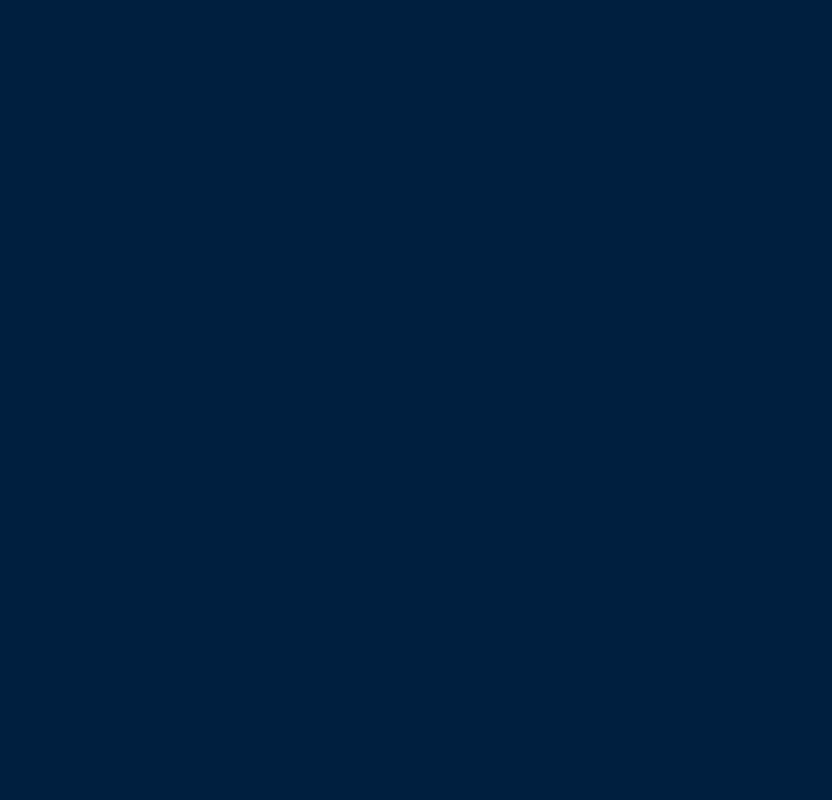
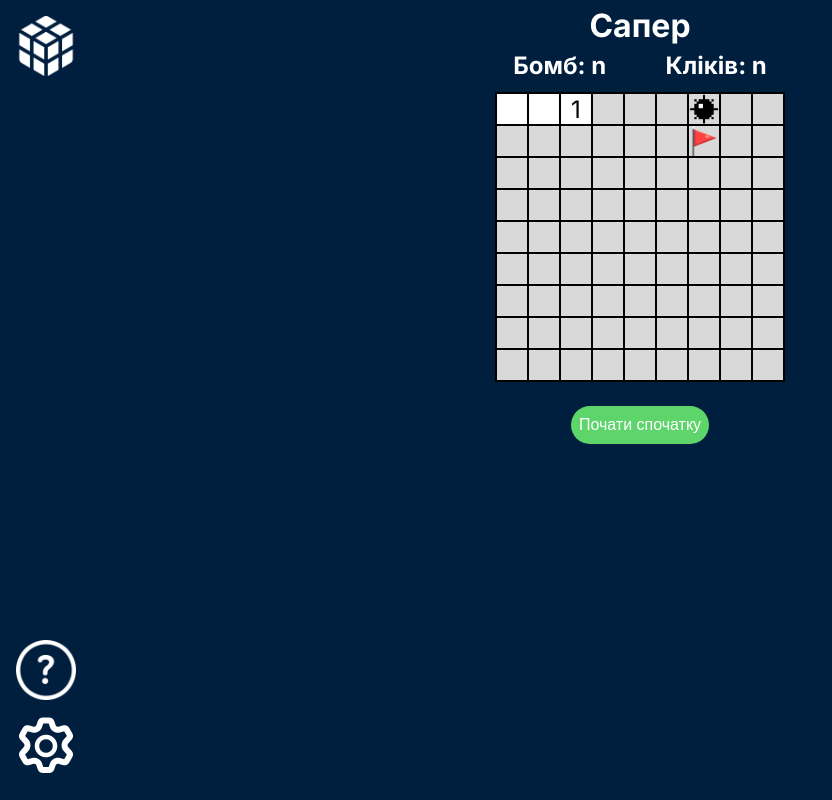
Before and after one commit to s3rbar/webgames, a website: page app/html/minesweeper.html in a window 1280 px wide. Shown: the whole page, without its empty margins (0-832 px from the left). Drawn offline with Linux system fonts and the light colour scheme.

Commit message:
Update boilerplate.scss + Add layout for minesweeper page

```diff
--- a/app/html/minesweeper.html
+++ b/app/html/minesweeper.html
@@ -7,7 +7,107 @@
     <link rel="stylesheet" href="../../dist/index.css">
     <title>Document</title>
 </head>
-<body>
-
+<body id="minesweeper">
+    <aside>
+        <a class="home-link" href="../../index.html">
+            <img src="../../images/wrubik.png" alt="Logo">
+        </a>
+        <section>
+            <img src="../../images/question.png" alt="Info">
+            <img src="../../images/settings.png" alt="Settings">
+        </section>
+    </aside>
+    <main>
+        <h1>Сапер</h1>
+        <h2 class="score">
+            Бомб: <span>n</span>
+            &emsp;&emsp;
+            Кліків: <span>n</span>
+        </h2>
+        <section class="field">
+            <div></div>
+            <div></div>
+            <div>1</div>
+            <div></div>
+            <div></div>
+            <div></div>
+            <div><img src="../../images/bomb.png" alt="bomb"></div>
+            <div></div>
+            <div></div>
+            <div></div>
+            <div></div>
+            <div></div>
+            <div></div>
+            <div></div>
+            <div></div>
+            <div><img src="../../images/red-flag.png" alt="flag"></div>
+            <div></div>
+            <div></div>
+            <div></div>
+            <div></div>
+            <div></div>
+            <div></div>
+            <div></div>
+            <div></div>
+            <div></div>
+            <div></div>
+            <div></div>
+            <div></div>
+            <div></div>
+            <div></div>
+            <div></div>
+            <div></div>
+            <div></div>
+            <div></div>
+            <div></div>
+            <div></div>
+            <div></div>
+            <div></div>
+            <div></div>
+            <div></div>
+            <div></div>
+            <div></div>
+            <div></div>
+            <div></div>
+            <div></div>
+            <div></div>
+            <div></div>
+            <div></div>
+            <div></div>
+            <div></div>
+            <div></div>
+            <div></div>
+            <div></div>
+            <div></div>
+            <div></div>
+            <div></div>
+            <div></div>
+            <div></div>
+            <div></div>
+            <div></div>
+            <div></div>
+            <div></div>
+            <div></div>
+            <div></div>
+            <div></div>
+            <div></div>
+            <div></div>
+            <div></div>
+            <div></div>
+            <div></div>
+            <div></div>
+            <div></div>
+            <div></div>
+            <div></div>
+            <div></div>
+            <div></div>
+            <div></div>
+            <div></div>
+            <div></div>
+            <div></div>
+            <div></div>
+        </section>
+        <button class="reset">Почати спочатку</button>
+    </main>
 </body>
 </html>
--- a/app/scss/boilerplate.scss
+++ b/app/scss/boilerplate.scss
@@ -41,6 +41,13 @@ body{
         h1, h2{
             margin: 6px 0 0 0;
         }
+        .field{ // makes unsellectable
+            user-select: none;
+            -moz-user-select: none;
+            -khtml-user-select: none;
+            -webkit-user-select: none;
+            -o-user-select: none;
+        }
         .reset{
                 background-color: #5DD56B;
                 border: none;
--- a/app/scss/index.scss
+++ b/app/scss/index.scss
@@ -4,3 +4,4 @@
 @use "tic-tac-toe/_index_tic-tac-toe";
 @use "snake/_index_snake";
 @use "2048/_index_2048";
+@use "minesweeper/_index_minesweeper"
--- /dev/null
+++ b/app/scss/minesweeper/_index_minesweeper.scss
@@ -0,0 +1 @@
+@use "minesweeper_default";
--- /dev/null
+++ b/app/scss/minesweeper/minesweeper_default.scss
@@ -0,0 +1,36 @@
+body#minesweeper{
+    main{
+        .field{
+            margin-top: 12px;
+            width: 290px;
+            height: 290px;
+            background-color: #000;
+            display: grid;
+            grid-template-columns: repeat(9, 30px);
+            grid-template-rows: repeat(9, 30px);
+            gap: 2px;
+            div{
+                width: 30px;
+                height: 30px;
+                background-color: #D9D9D9;
+                margin: 2px 0 0 2px;
+                color: #000;
+                display: flex;
+                align-items: center;
+                justify-content: center;
+                font-size: 24px;
+                img[alt="bomb"]{
+                    width: inherit;
+                    height: inherit;
+                }
+                img[alt="flag"]{
+                    width: inherit;
+                    height: inherit;
+                }
+            }
+            div:nth-child(-n + 3){
+                background-color: #fff;
+            }
+        }
+    }
+}
```
Also changed, not shown: dist/index.css, 1 other file.
